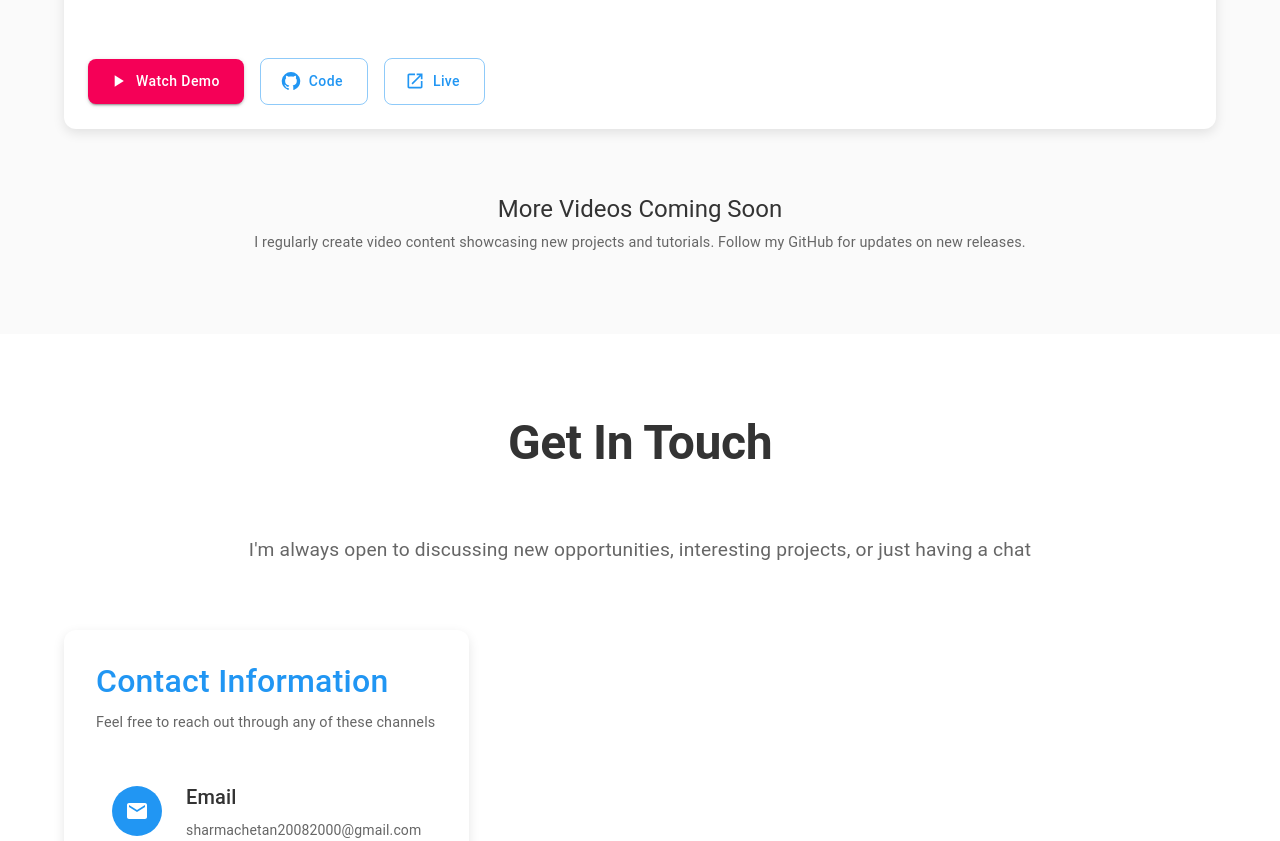
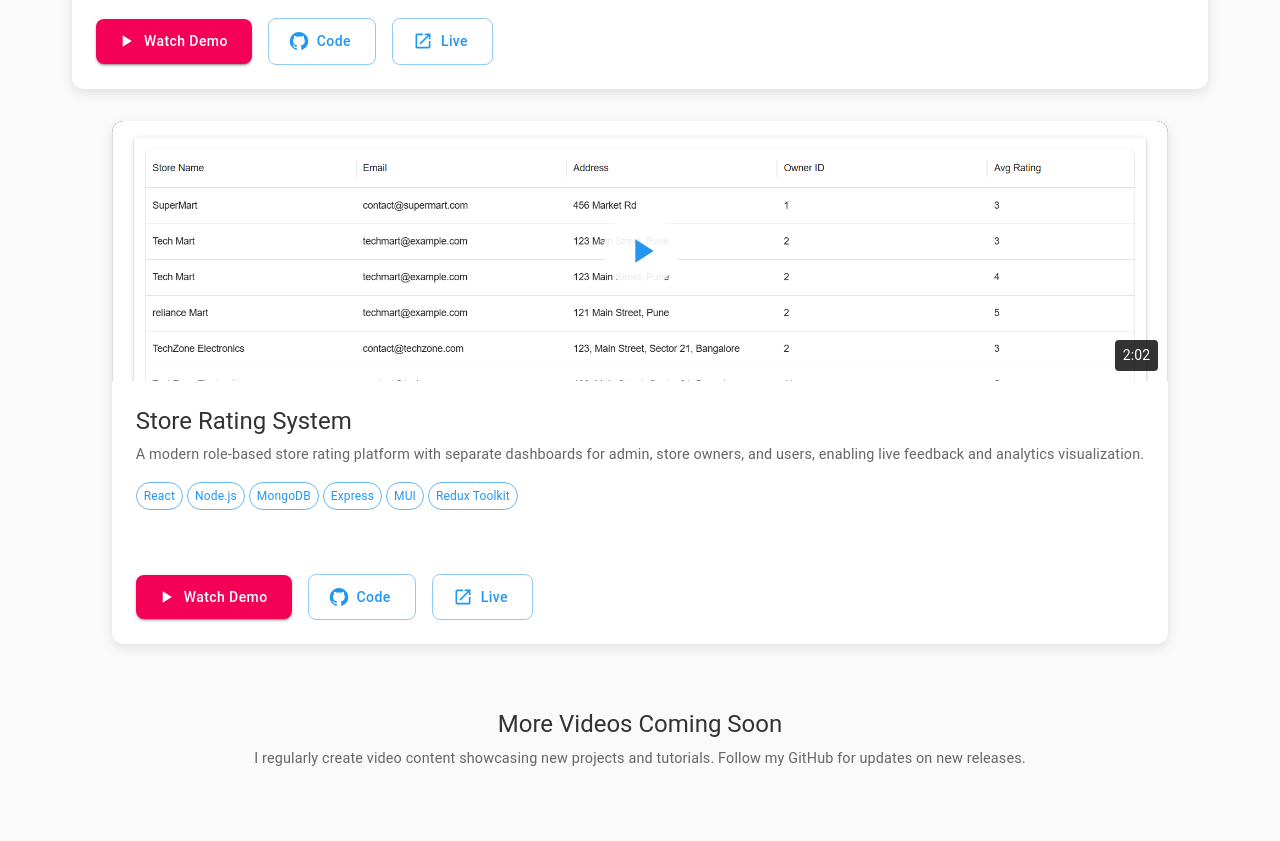
Before and after one commit to Chetansharma20/myportfolio, a React (Vite) app: page / in a window 1280 px wide. Shown: the part 7620-8461 px from the top of the page. Built offline with nearby package versions, Linux system fonts and the light colour scheme.

Commit message:
Updated video section

```diff
--- a/src/assets/videoThumbnails.js
+++ b/src/assets/videoThumbnails.js
@@ -3,5 +3,6 @@ export const videoThumbnails = {
 
     ecommerce: `${import.meta.env.BASE_URL}ecommercehomepage.png`,
     payroll: `${import.meta.env.BASE_URL}payrollss.png`,
+    store: `${import.meta.env.BASE_URL}store-rating.png`,
   // Add more mappings: key: video identifier, value: public image path
 };
--- a/src/components/VideoSection.jsx
+++ b/src/components/VideoSection.jsx
@@ -19,6 +19,7 @@ const VideoSection = () => {
   const theme = useTheme();
   const isMobile = useMediaQuery(theme.breakpoints.down("md"));
   const isSmallMobile = useMediaQuery(theme.breakpoints.down("sm"));
+
   const videos = [
     {
       title: "E-Commerce Platform Demo",
@@ -38,7 +39,7 @@ const VideoSection = () => {
         "Demonstration of a full-stack payroll management application built with the MERN stack, featuring employee management, salary settings, leave tracking, and salary slip generation.",
       videoUrl:
         "https://player.cloudinary.com/embed/?cloud_name=duvw71tdz&public_id=payroll_w92t41&profile=cld-default",
-      duration: "5:06", // replace with your actual video duration
+      duration: "5:06",
       thumbnail: videoThumbnails["payroll"],
       technologies: [
         "React",
@@ -49,7 +50,26 @@ const VideoSection = () => {
         "Redux Toolkit",
       ],
       githubUrl: "https://github.com/Chetansharma20/Payroll-System",
-      liveUrl: "https://payroll-system-roan.vercel.app/", // replace with actual live demo URL if available
+      liveUrl: "https://payroll-system-roan.vercel.app/",
+    },
+    {
+      title: "Store Rating System",
+      description:
+        "A modern role-based store rating platform with separate dashboards for admin, store owners, and users, enabling live feedback and analytics visualization.",
+      videoUrl:
+        "https://res.cloudinary.com/duvw71tdz/video/upload/v1761207633/store_rating_mfcfnq.mp4",
+      duration: "2:02",
+      thumbnail: videoThumbnails["store"],
+      technologies: [
+        "React",
+        "Node.js",
+        "MongoDB",
+        "Express",
+        "MUI",
+        "Redux Toolkit",
+      ],
+      githubUrl: "https://github.com/Chetansharma20/store-rating",
+      liveUrl: "https://store-rating-app.onrender.com/",
     },
   ];
 
@@ -59,7 +79,7 @@ const VideoSection = () => {
 
   return (
     <Box id="videos" sx={{ py: 10, backgroundColor: "background.default" }}>
-      <Container maxWidth="lg">
+      <Container maxWidth="lg" sx={{ px: { xs: 2, sm: 3, md: 4 } }}>
         <Typography
           variant={isMobile ? "h3" : "h2"}
           component="h2"
@@ -96,12 +116,13 @@ const VideoSection = () => {
 
         <Grid container spacing={{ xs: 3, md: 4 }} justifyContent="center">
           {videos.map((video, index) => (
-            <Grid item xs={12} sm={6} md={6} key={index}>
+            <Grid item xs={12} sm={6} md={4} lg={4} key={index}>
               <Card
                 sx={{
                   height: "100%",
                   display: "flex",
                   flexDirection: "column",
+                  justifyContent: "space-between",
                   transition: "transform 0.3s, box-shadow 0.3s",
                   "&:hover": {
                     transform: "translateY(-5px)",
@@ -109,10 +130,11 @@ const VideoSection = () => {
                   },
                 }}
               >
+                {/* Video Thumbnail */}
                 <Box
                   sx={{
                     position: "relative",
-                    height: { xs: 200, sm: 240, md: 280 },
+                    height: { xs: 200, sm: 240, md: 260 },
                     backgroundColor: "grey.900",
                     display: "flex",
                     alignItems: "center",
@@ -122,12 +144,11 @@ const VideoSection = () => {
                   }}
                   onClick={() => handleVideoPlay(video.videoUrl)}
                 >
-                  {/* Video thumbnail image */}
                   {video.thumbnail && (
                     <Box
                       component="img"
                       src={video.thumbnail}
-                      alt={video.title + " thumbnail"}
+                      alt={`${video.title} thumbnail`}
                       sx={{
                         width: "100%",
                         height: "100%",
@@ -139,7 +160,8 @@ const VideoSection = () => {
                       }}
                     />
                   )}
-                  {/* Play icon overlay */}
+
+                  {/* Play Button Overlay */}
                   <Box
                     sx={{
                       position: "absolute",
@@ -157,8 +179,8 @@ const VideoSection = () => {
                       sx={{
                         backgroundColor: "rgba(255,255,255,0.9)",
                         borderRadius: "50%",
-                        width: { xs: 60, sm: 70, md: 80 },
-                        height: { xs: 60, sm: 70, md: 80 },
+                        width: { xs: 55, sm: 65, md: 75 },
+                        height: { xs: 55, sm: 65, md: 75 },
                         display: "flex",
                         alignItems: "center",
                         justifyContent: "center",
@@ -177,7 +199,8 @@ const VideoSection = () => {
                       />
                     </Box>
                   </Box>
-                  {/* Duration badge */}
+
+                  {/* Duration Badge */}
                   <Box
                     sx={{
                       position: "absolute",
@@ -196,6 +219,7 @@ const VideoSection = () => {
                   </Box>
                 </Box>
 
+                {/* Card Content */}
                 <CardContent sx={{ flexGrow: 1, p: { xs: 2.5, sm: 3 } }}>
                   <Typography
                     variant={isMobile ? "h6" : "h5"}
@@ -211,6 +235,7 @@ const VideoSection = () => {
                   >
                     {video.title}
                   </Typography>
+
                   <Typography
                     variant="body2"
                     color="text.secondary"
@@ -256,6 +281,7 @@ const VideoSection = () => {
                   </Box>
                 </CardContent>
 
+                {/* Card Actions */}
                 <CardActions
                   sx={{
                     p: { xs: 2.5, sm: 3 },
@@ -306,6 +332,7 @@ const VideoSection = () => {
           ))}
         </Grid>
 
+        {/* Footer Section */}
         <Box sx={{ textAlign: "center", mt: { xs: 6, md: 8 } }}>
           <Typography
             variant={isMobile ? "h6" : "h5"}
```
Also changed, not shown: public/store-rating.png (added).
